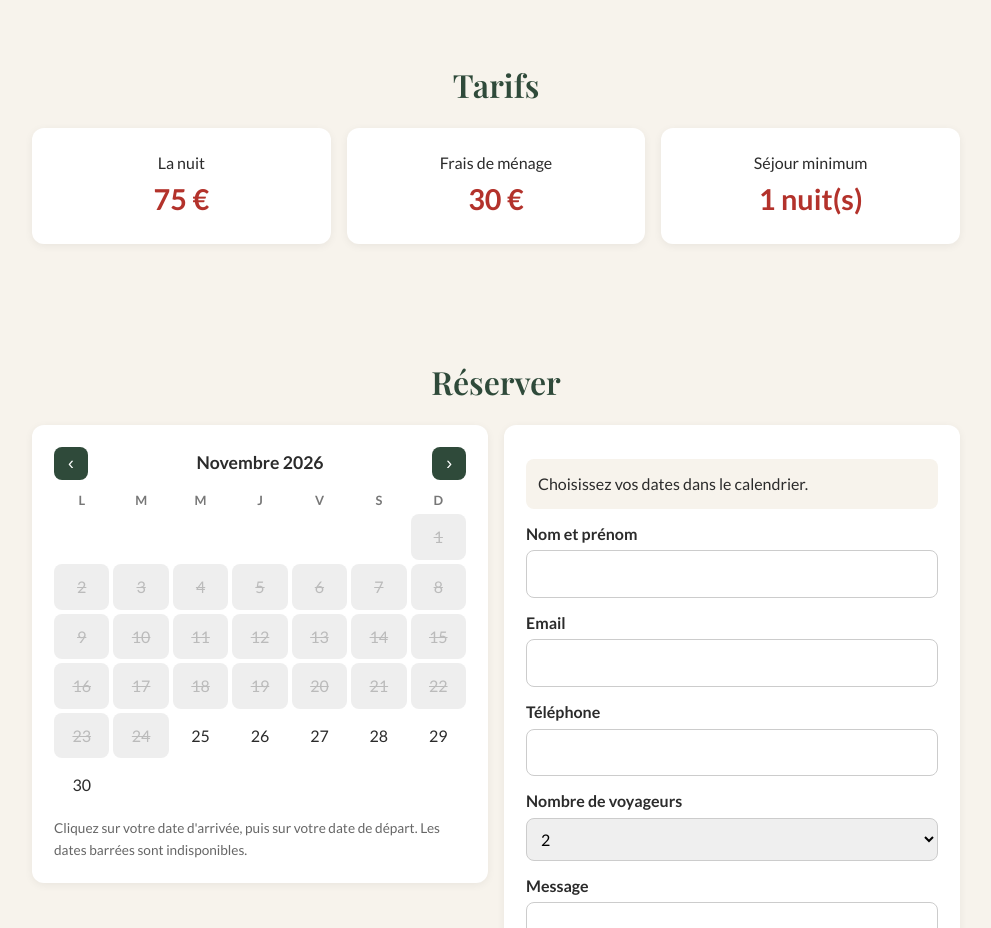
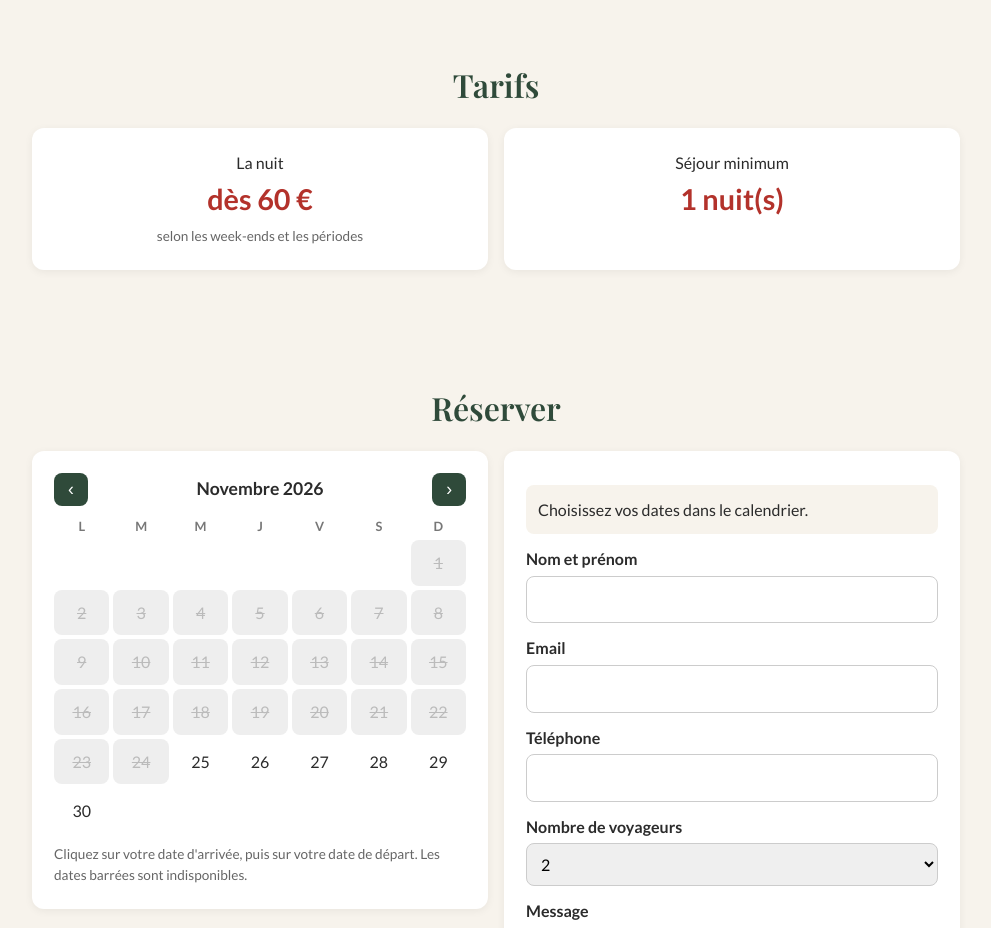
Before and after one commit to logisdeberthoult/logis-de-berthoult, a plain HTML site: page index.html in a window 1280 px wide. Shown: the part 2195-3123 px from the top of the page, without its empty margins (144-1135 px from the left). Drawn offline with nearby package versions, Linux system fonts and the light colour scheme; no server answers.

Commit message:
Add files via upload

```diff
--- a/index.html
+++ b/index.html
@@ -116,9 +116,9 @@
   <h2>Tarifs</h2>
   <div class="grille">
     <div class="carte" style="text-align:center;">
-      <p>La nuit</p><p class="prix"><span id="prixNuit"></span> €</p>
+      <p>La nuit</p><p class="prix">dès <span id="prixNuit"></span> €</p><p class="legende" style="margin-top:4px;">selon les week-ends et les périodes</p>
     </div>
-    <div class="carte" style="text-align:center;">
+    <div class="carte" id="carteMenage" style="text-align:center;">
       <p>Frais de ménage</p><p class="prix"><span id="prixMenage"></span> €</p>
     </div>
     <div class="carte" style="text-align:center;">
@@ -187,13 +187,14 @@ document.querySelectorAll(".galerie img").forEach(img => img.addEventListener("c
 }));
 
 // ====== À MODIFIER : tes tarifs ======
-const PRIX_NUIT = 75;     // prix par nuit
-const PRIX_MENAGE = 30;   // frais de ménage
+const PRIX_NUIT = 60;     // prix de base par nuit ("à partir de")
+const PRIX_MENAGE = 0;    // frais de ménage (0 = pas affiché)
 const NUITS_MIN = 1;      // nombre de nuits minimum
 // =====================================
 
 document.getElementById("prixNuit").textContent = PRIX_NUIT;
 document.getElementById("prixMenage").textContent = PRIX_MENAGE;
+if (!PRIX_MENAGE) document.getElementById("carteMenage").style.display = "none";
 document.getElementById("nuitsMin").textContent = NUITS_MIN;
 document.getElementById("annee").textContent = new Date().getFullYear();
 
@@ -252,11 +253,12 @@ function majResume() {
   const nuits = Math.round((new Date(depart) - new Date(arrivee)) / 86400000);
   if (nuits < NUITS_MIN) { r.textContent = `Séjour minimum : ${NUITS_MIN} nuit(s).`; return; }
   const total = nuits * PRIX_NUIT + PRIX_MENAGE;
-  r.innerHTML = `Du <strong>${joli(arrivee)}</strong> au <strong>${joli(depart)}</strong><br>
-    ${nuits} nuit(s) × ${PRIX_NUIT} € + ménage ${PRIX_MENAGE} € = <strong>${total} €</strong>`;
+  r.innerHTML = `Du <strong>${joli(arrivee)}</strong> au <strong>${joli(depart)}</strong> (${nuits} nuit${nuits > 1 ? "s" : ""})<br>
+    Estimation : <strong>à partir de ${total} €</strong>${PRIX_MENAGE ? ` (ménage ${PRIX_MENAGE} € inclus)` : ""}<br>
+    <small>Le prix exact dépend des dates et vous sera confirmé par retour.</small>`;
   document.getElementById("champArrivee").value = arrivee;
   document.getElementById("champDepart").value = depart;
-  document.getElementById("champTotal").value = total + " €";
+  document.getElementById("champTotal").value = "à partir de " + total + " €";
   b.disabled = false;
 }
 
```
